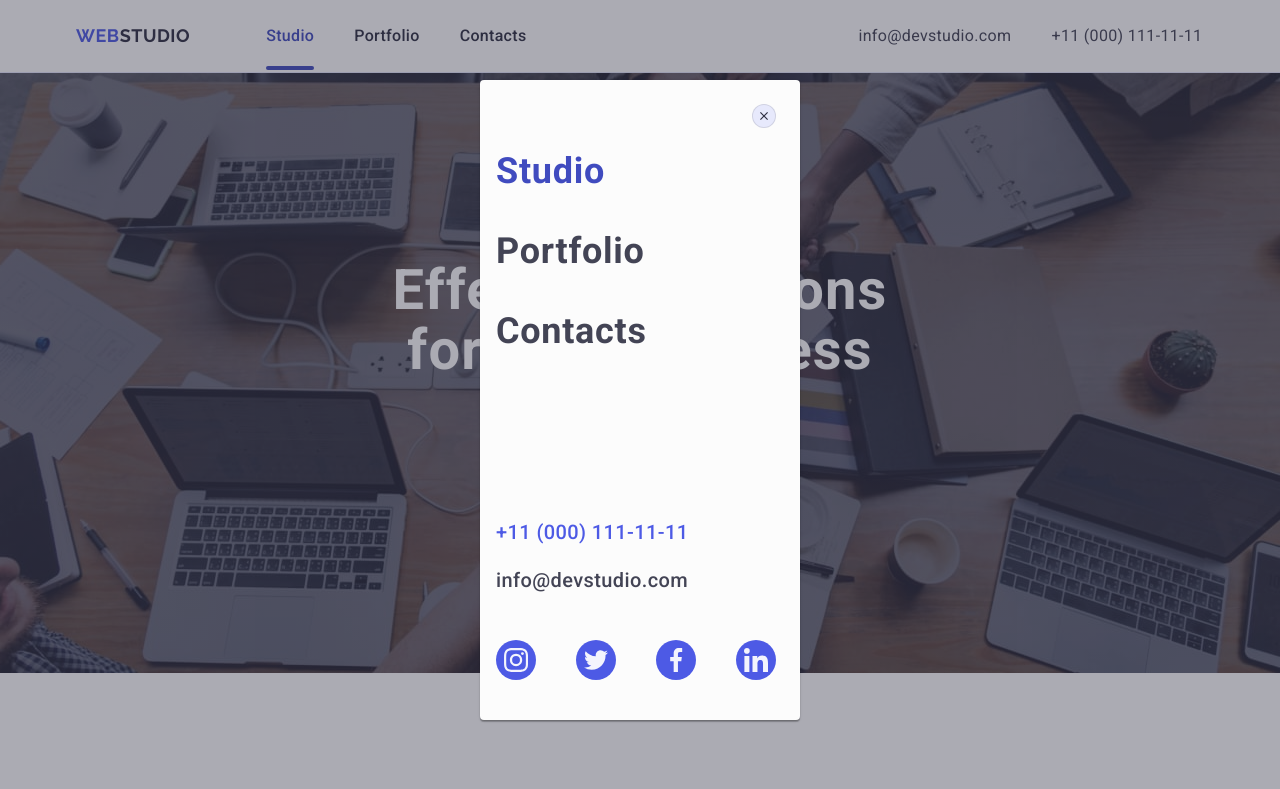
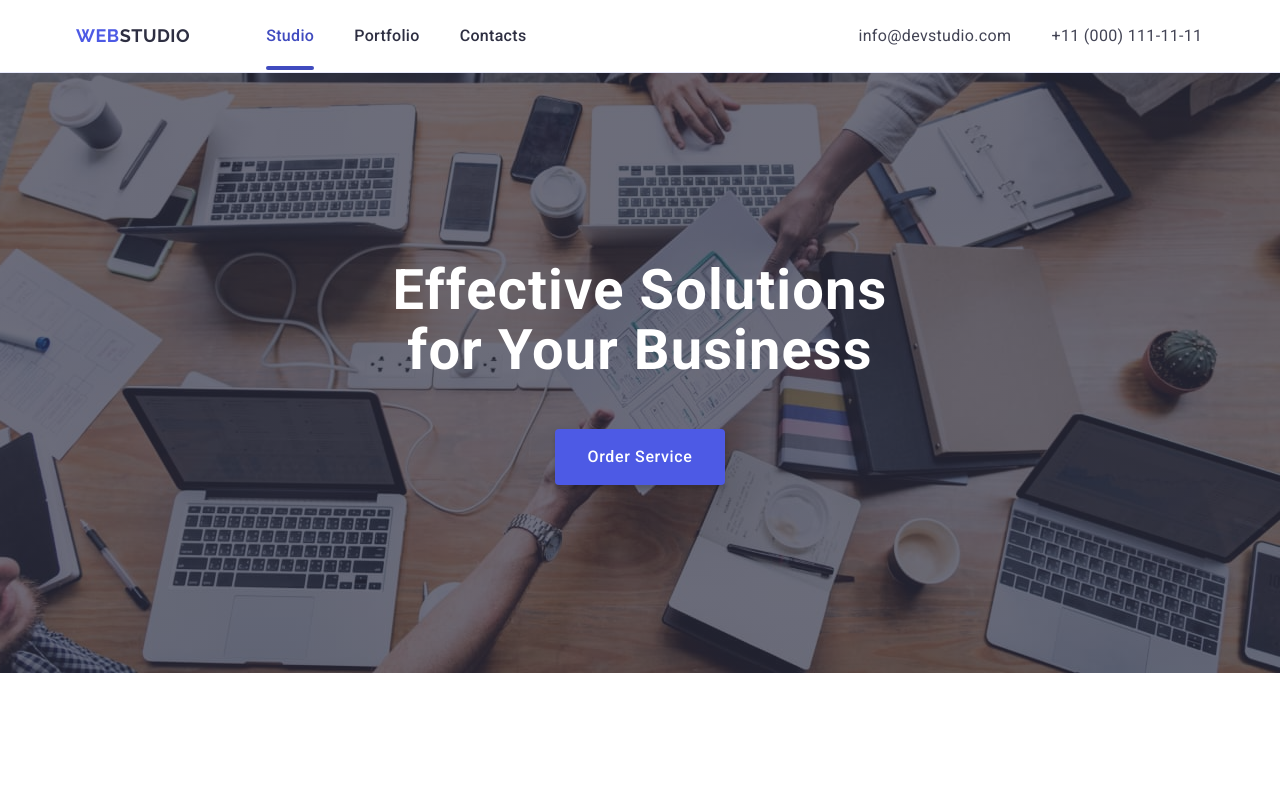
Before and after one commit to AkhmedovVitalik/goit-markup-hw-06, a plain HTML site: page index.html in a window 1280 px wide. Shown: the top 789 px of the page. Drawn offline with nearby package versions, Linux system fonts and the light colour scheme.

Commit message:
no is-open

```diff
--- a/index.html
+++ b/index.html
@@ -68,7 +68,7 @@
       </div>
       <div class="header-modal">
         <!-- you can type "is-open" on the next line -->
-        <div class="backdrop-mob is-open">
+        <div class="backdrop-mob">
           <div class="modal-mob">
             <button type="button" class="modal-button">
               <svg class="modal-button-icon" width="8" height="8">
```
